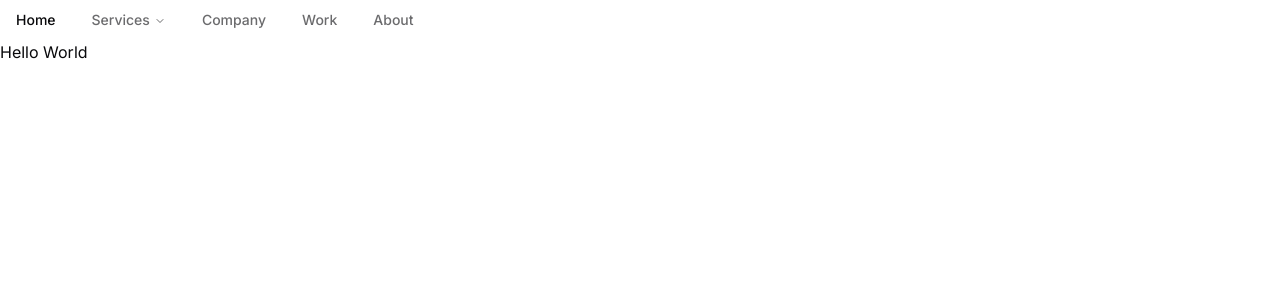
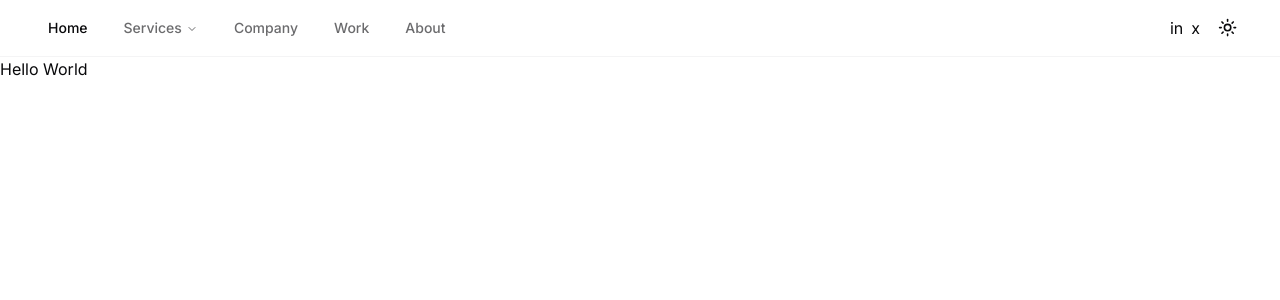
Before and after one commit to itsjmendez/toro, a Next.js app: page / in a window 1280 px wide. Shown: the top 300 px of the page. Built offline with nearby package versions, Linux system fonts and the light colour scheme.

Commit message:
refactor: update site-header component structure and add ThemeToggle to header

```diff
--- a/components/site-header.tsx
+++ b/components/site-header.tsx
@@ -2,11 +2,20 @@
 
 import React from 'react';
 import { MainNav } from './main-nav';
+import { ThemeToggle } from './theme-toggle';
 
 export default function SiteHeader() {
   return (
-    <header>
-      <MainNav />
+    <header className="sticky top-0 z-50 w- border-b border-border/40 bg-background/95 backdrop-blur supports-[backdrop-filter]:bg-background/60">
+      <div className="container flex h-14 max-w-screen-2xl items-center">
+        <MainNav />
+        <div className="flex flex-1 items-center justify-between space-x-2 md:justify-end">
+          {/* todo: add social medias */}
+          <div>in</div>
+          <div>x</div>
+          <ThemeToggle />
+        </div>
+      </div>
     </header>
   );
 }
```
